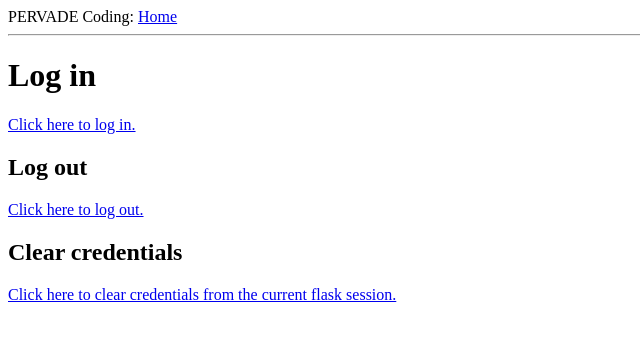
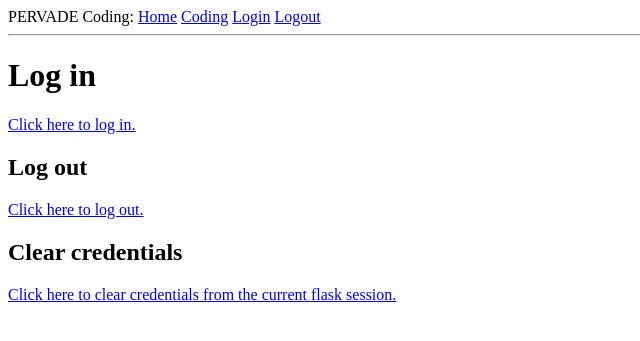
Before and after one commit to eddiechapman/pervade-coding-google, a Flask app: page / in a window 1280 px wide. Shown: the top 341 px of the page, without its empty margins (0-640 px from the left). Run offline with Flask 2, Linux system fonts and the light colour scheme.

Commit message:
add links to header

```diff
--- a/app/templates/base.html
+++ b/app/templates/base.html
@@ -12,6 +12,9 @@
     <div>
         PERVADE Coding:
         <a href="{{ url_for('index') }}">Home</a>
+        <a href="{{ url_for('coding') }}">Coding</a>
+        <a href="{{ url_for('login') }}">Login</a>
+        <a href="{{ url_for('logout') }}">Logout</a>
     </div>
     <hr>
     {% with messages = get_flashed_messages() %}
```
